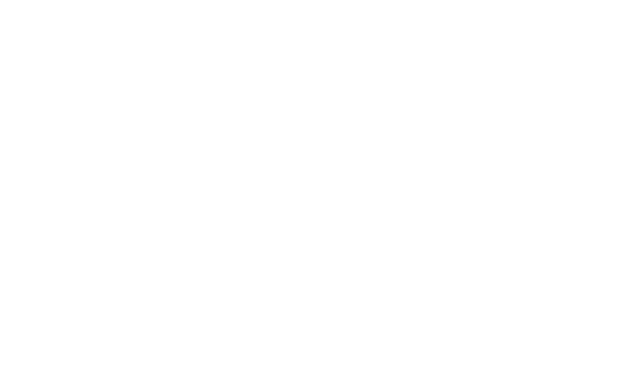
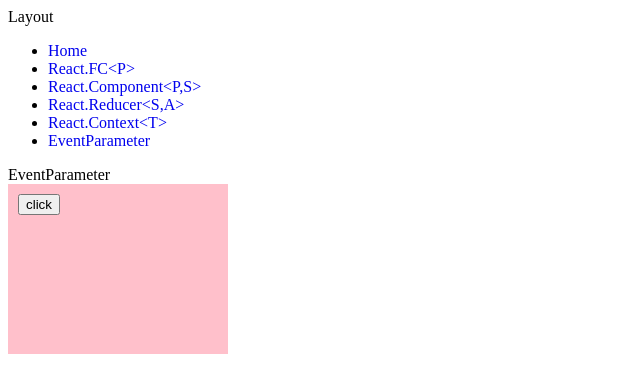
Before and after one commit to ethanlamm/react-basic-usage, a React (Vite) app: page /EventParameter in a window 1280 px wide. Before the commit this address had no page. Shown: the top 392 px of the page, without its empty margins (0-640 px from the left). Built offline with nearby package versions, Linux system fonts and the light colour scheme.

Commit message:
React的事件处理函数：event参数

```diff
--- a/src/components/Layout.tsx
+++ b/src/components/Layout.tsx
@@ -11,6 +11,7 @@
                     <li><Link to='ReactComponent'>React.Component&lt;P,S&gt;</Link></li>
                     <li><Link to='ReactReducer'>React.Reducer&lt;S,A&gt;</Link></li>
                     <li><Link to='ReactContext'>React.Context&lt;T&gt;</Link></li>
+                    <li><Link to='EventParameter'>EventParameter</Link></li>
                 </ul>
             </nav>
             <Outlet />
--- /dev/null
+++ b/src/pages/eventHandlingFunctions/EventParameter.tsx
@@ -0,0 +1,36 @@
+import React from 'react'
+
+function EventParameter() {
+    // 1️⃣不带event参数
+    const clickHandler1 = () => {
+        console.log('外层事件触发');
+    }
+
+    // 2️⃣带event参数
+    // 查找方法：
+    // 1）按住ctrl，点击onClick，得到 "onClick ?: MouseEventHandler <T> | undefined"
+    // 2）按住ctrl，点击MouseEventHandler，得到 "type MouseEventHandler<T = Element> = EventHandler<MouseEvent<T>>"
+    // 3）按住ctrl，点击Element，得到
+    // "interface HTMLElement extends Element { }
+    // interface HTMLAnchorElement extends HTMLElement { }
+    // ...
+    // interface HTMLButtonElement extends HTMLElement { }
+    // ...
+    // "
+    // 4）找到对应HTML元素类型(HTMLButtonElement)，填入即可
+    const clickHandler2: React.MouseEventHandler<HTMLButtonElement> = (e) => {
+        e.stopPropagation()
+        console.log('内层事件触发')
+    }
+    return (
+        <div>
+            <div>EventParameter</div>
+            <div style={{ padding: '10px', width: '200px', height: '150px', backgroundColor: 'pink' }}
+                onClick={clickHandler1}>
+                <button onClick={clickHandler2}>click</button>
+            </div>
+        </div>
+    )
+}
+
+export default EventParameter
--- a/src/routes/index.tsx
+++ b/src/routes/index.tsx
@@ -6,6 +6,8 @@
 import ReactComponent from "../pages/builtInFunctions/ReactComponent";
 import ReactReducer from "../pages/builtInFunctions/ReactReducer";
 import ReactContext from "../pages/builtInFunctions/ReactContext";
+import EventParameter from "../pages/eventHandlingFunctions/EventParameter";
+
 
 const routes: RouteObject[] = [
     {
@@ -17,6 +19,7 @@
             { path: 'ReactComponent', element: <ReactComponent /> },
             { path: 'ReactReducer', element: <ReactReducer /> },
             { path: 'ReactContext', element: <ReactContext /> },
+            { path: 'EventParameter', element: <EventParameter /> },
         ]
     }
 ]
```
